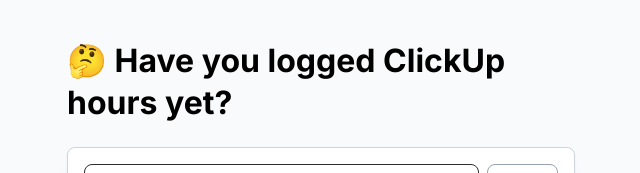
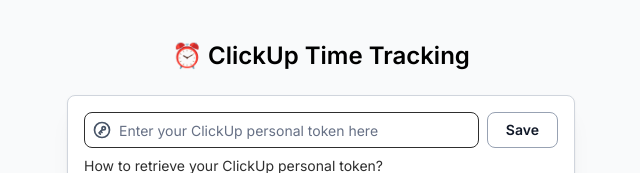
Before and after one commit to tatthien/logify, a Next.js app: page / in a window 1280 px wide. Shown: the top 173 px of the page, without its empty margins (319-959 px from the left). Built offline with nearby package versions, Linux system fonts and the light colour scheme; no server answers.

Commit message:
chore: change page title

```diff
--- a/src/app/page.tsx
+++ b/src/app/page.tsx
@@ -24,8 +24,8 @@
   return (
     <main>
       <Container py={40}>
-        <Title mb={24} fz={32}>
-          🤔 Have you logged ClickUp hours yet?
+        <Title mb={24} fz={24} fw={600} ta="center">
+          ⏰ ClickUp Time Tracking
         </Title>
         <Paper withBorder shadow="md" p={16} mb={24}>
           <TokenForm />
```
